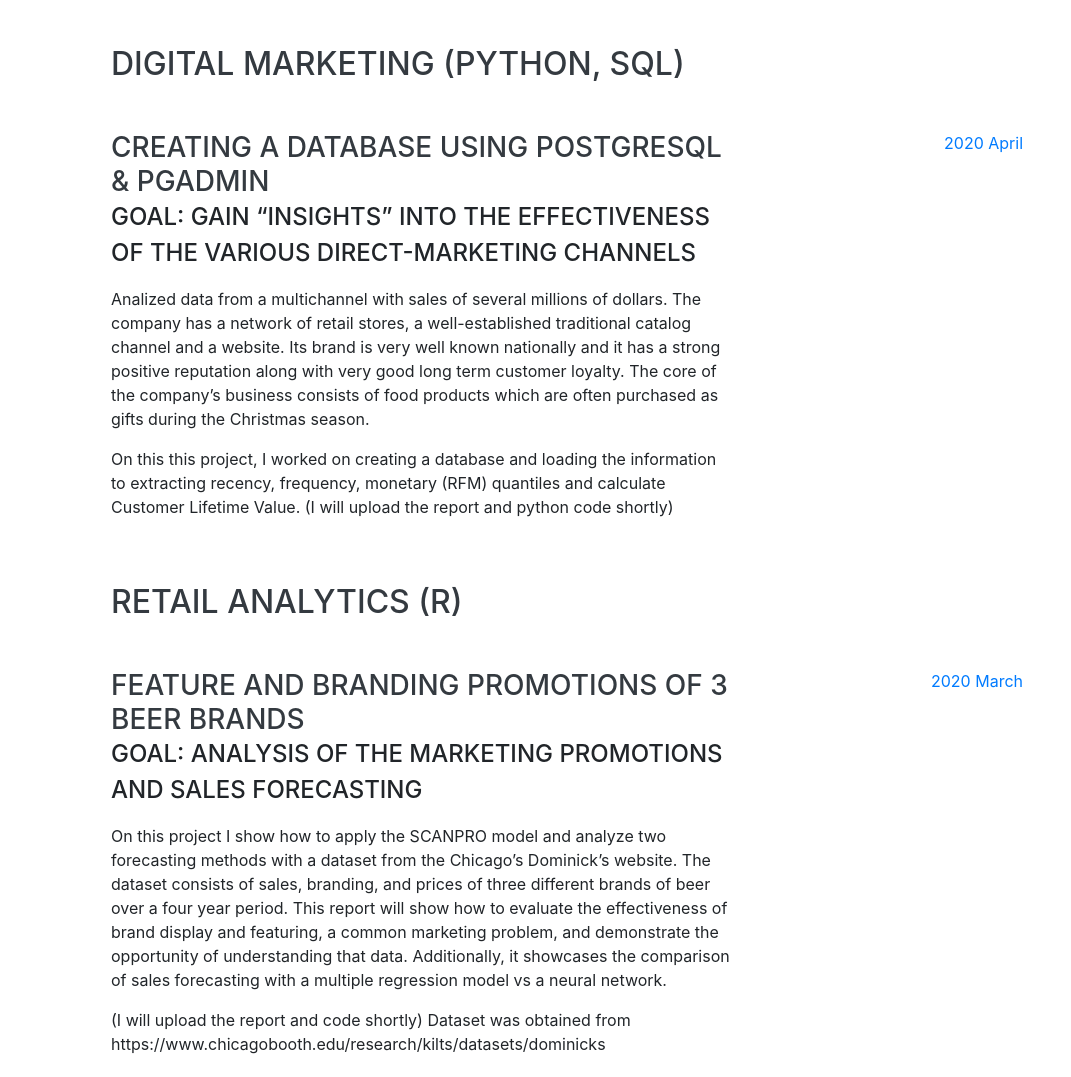
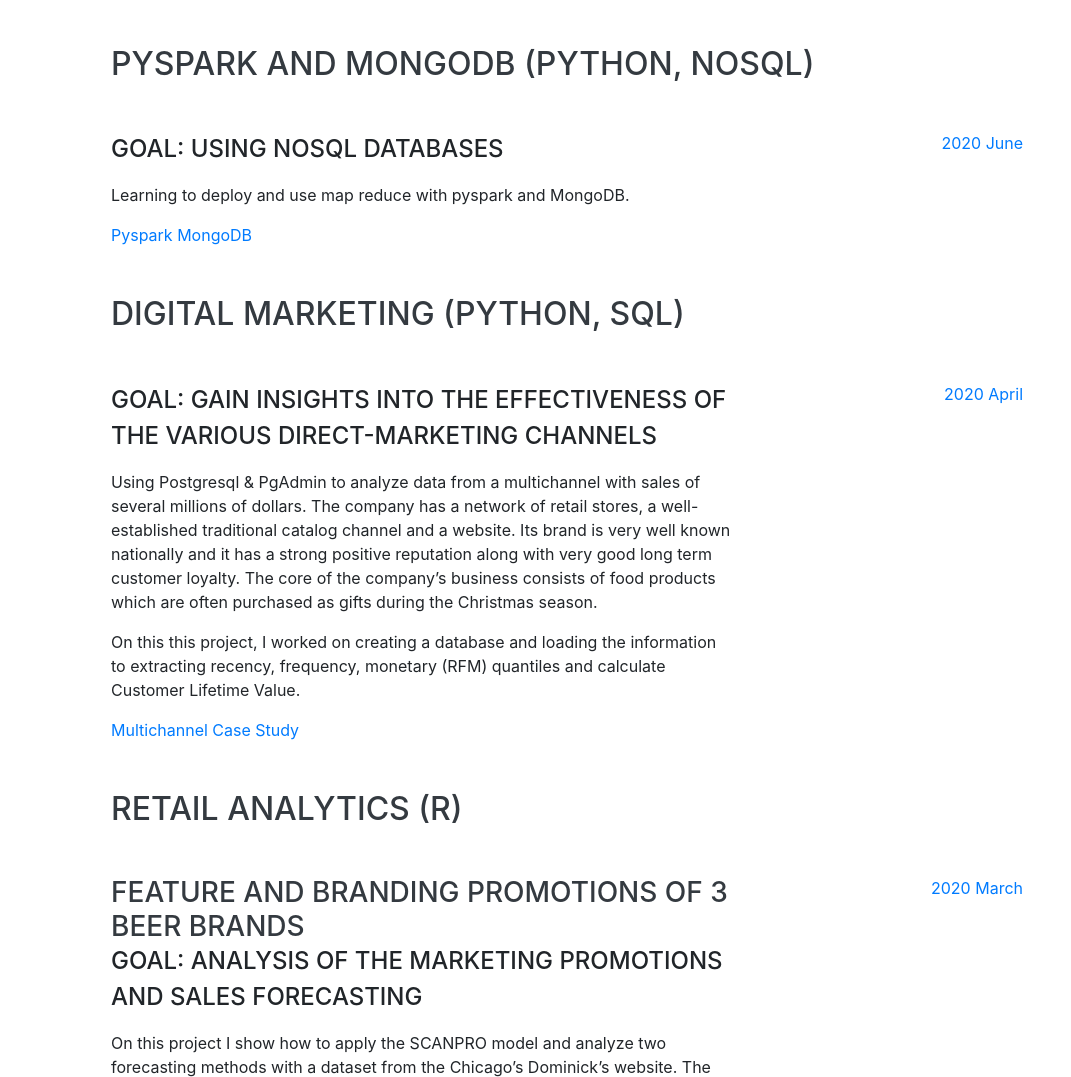
Before and after one commit to joseraz/joseraz.github.io, a website with bundled scripts: page index.html in a window 1280 px wide. Shown: the part 804-1881 px from the top of the page, without its empty margins (209-1280 px from the left). Built offline with nearby package versions, Linux system fonts and the light colour scheme; a web font is replaced by a local one.

Commit message:
Update index.html
Adding pyspark and mongo section.
Creating links to portfolio projects.

```diff
--- a/index.html
+++ b/index.html
@@ -89,18 +89,30 @@
     <section class="resume-section p-3 p-lg-5 d-flex justify-content-center" id="projects">
       <div class="w-100">
 
+        <h2 class="mb-5">Pyspark and MongoDB (Python, NoSQL)</h2>
+        <div class="resume-item d-flex flex-column flex-md-row justify-content-between mb-5">
+          <div class="resume-content">
+            <div class="subheading mb-3">Goal: Using NoSQL databases</div>
+            <p>Learning to deploy and use map reduce with pyspark and MongoDB.</p>
+            <a href="https://github.com/joseraz/portfolio/blob/master/2020/Pyspark.ipynb">Pyspark</a>
+            <a href="https://github.com/joseraz/portfolio/blob/master/2020/MongoDB.ipynb">MongoDB</a>
+          </div>
+          <div class="resume-date text-md-right">
+            <span class="text-primary">2020 June</span>
+          </div>
+        </div>
+
         <h2 class="mb-5">Digital Marketing (Python, SQL)</h2>
         <div class="resume-item d-flex flex-column flex-md-row justify-content-between mb-5">
           <div class="resume-content">
-            <h3 class="mb-0">Creating a database using Postgresql & PgAdmin</h3>
-            <div class="subheading mb-3">Goal: Gain “insights” into the effectiveness of the various direct-marketing channels</div>
-            <p>Analized data from a multichannel with sales of several millions of dollars.
+            <div class="subheading mb-3">Goal: Gain insights into the effectiveness of the various direct-marketing channels</div>
+            <p>Using Postgresql & PgAdmin to analyze data from a multichannel with sales of several millions of dollars.
               The company has a network of retail stores, a well-established traditional catalog channel and a website.
               Its brand is very well known nationally and it has a strong positive reputation along with very good long term customer loyalty.
               The core of the company’s business consists of food products which are often purchased as gifts during the Christmas season.</p>
             <p>On this this project, I worked on creating a database and loading the information to extracting recency, frequency, monetary (RFM) quantiles
-              and calculate Customer Lifetime Value.
-              (I will upload the report and python code shortly)</p>
+              and calculate Customer Lifetime Value.</p>
+              <a href="https://github.com/joseraz/portfolio/tree/master/2020/Multichannel%20Case%20Study">Multichannel Case Study</a>
           </div>
           <div class="resume-date text-md-right">
             <span class="text-primary">2020 April</span>
@@ -117,7 +129,8 @@
               This report will show how to evaluate the effectiveness of brand display and featuring, a common marketing problem, and demonstrate the opportunity of understanding that data.
               Additionally, it showcases the comparison of sales forecasting with a multiple regression model vs a neural network.
             </p>
-            <p>(I will upload the report and code shortly) Dataset was obtained from https://www.chicagobooth.edu/research/kilts/datasets/dominicks</p>
+            <p>Dataset was obtained from https://www.chicagobooth.edu/research/kilts/datasets/dominicks</p>
+            <a href="https://github.com/joseraz/portfolio/blob/master/2020/3_beer_brands.Rmd">Marketing analysis of beer brands</a>
           </div>
           <div class="resume-date text-md-right">
             <span class="text-primary">2020 March</span>
@@ -250,7 +263,7 @@
             <i class="fa-li fa fa-check"></i>Tableau
           </li>
           <li>
-            <i class="fa-li fa fa-check"></i>(Obviously some html to bootstrap this website xD)
+            <i class="fa-li fa fa-check"></i>(Some html to bootstrap this website xD)
           </li>
         </ul>
       </div>
```
